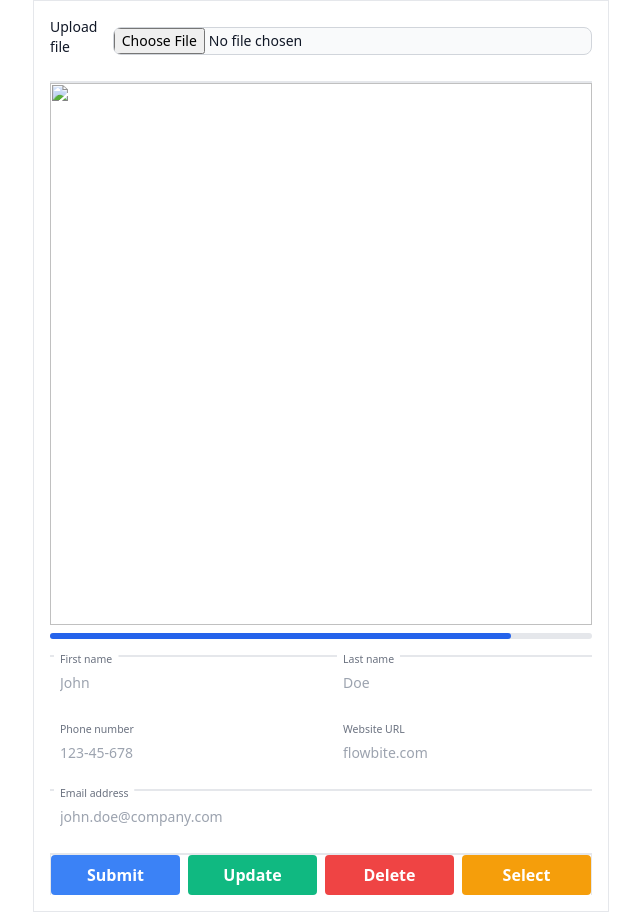
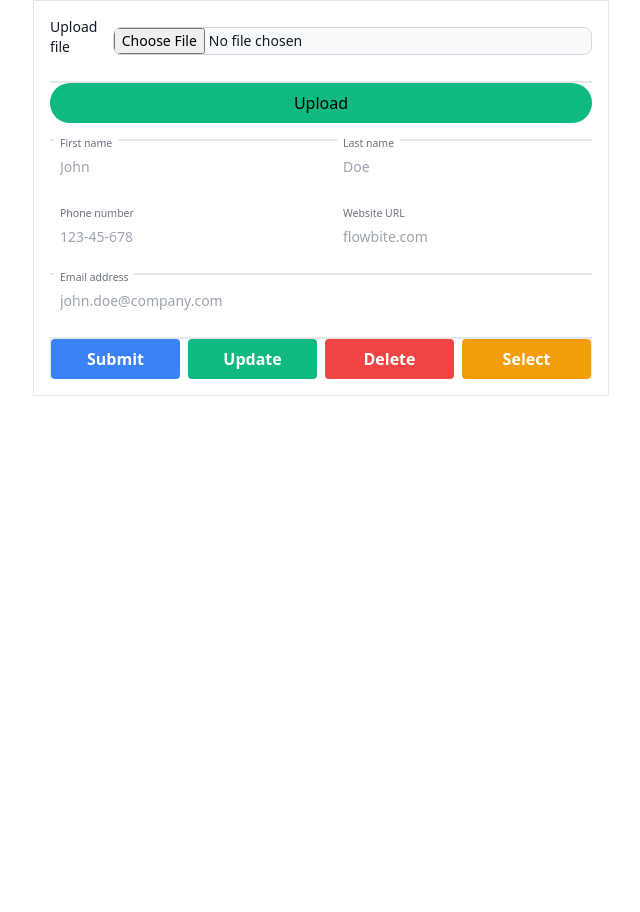
Before and after one commit to bernardyamoah/learningJs, a website: page index.html in a window 1280 px wide. Shown: the whole page, without its empty margins (319-959 px from the left). After the commit the page ends 800 px from the top, so only its background shows below. Drawn offline with nearby package versions, Linux system fonts and the light colour scheme.

Commit message:
🎨 style(fileTransfer.js): improve UI/UX of file upload feature The changes made to the fileTransfer.js file improve the user interface and user experience of the file upload feature. The changes include adding a progress bar to show the progress of the file upload, hiding the file input element and showing the uploaded image after the upload is complete. The upload button is also moved to the bottom of the page for better visibility.

```diff
--- a/fileTransfer.js
+++ b/fileTransfer.js
@@ -37,22 +37,27 @@ FileInput.onchange=e=>{
     reader=new FileReader();
 
         reader.onload=function(){
+        document.getElementById('myProfile').classList.toggle('hidden')
         document.getElementById('myProfile').src = reader.result
-    }
-        reader.readAsDataURL(files[0]);
+    },
+
+        reader.readAsDataURL(files[0])
 }
 FileInput.click()
 
 
-function uploadImage(){
+document.getElementById('upload').onclick=function(){
+
     imgName = document.getElementById('file_input').value;
     var uploadTask = ref(storage, 'Images/'+ imgName +".png").put(files[0]);
+    // Upload Progress
+    uploadTask.on('state_changed', function(snapshot){
+        document.getElemendById('progressWrapper').classList.toggle('hidden')
+        var progress = (snapshot.bytesTransferred / snapshot.totalBytes) * 100;
 
-    uploadTask.on('state_changed', function(snapshot){
-        var progress = (snapshot.bytesTransferred / snapshot.totalBytes) * 100;
+        document.getElementById('progress').innerHTML = progress + "%";
         document.getElementById('fileTransferProgress').style.width=`${progress}%`;
-
-    },
+    }),
     (error) => {
       console.log(error);
     },
@@ -73,6 +78,5 @@ function uploadImage(){
       });
     }
 
-    );
+
 }
-submitBtn.addEventListener('click',  uploadImage)
--- a/index.html
+++ b/index.html
@@ -21,10 +21,11 @@
 
 </div>
 <div class="mb-10">
-	<img id="myProfile" src="" alt="" class="w-full h-full object-cover object-center aspect-square">
-	<div class="mt-2 w-full bg-gray-200 rounded-full h-1.5 mb-4 dark:bg-gray-700">
-		<div id="fileTransferProgress" class="bg-blue-600 h-1.5 rounded-full dark:bg-blue-500" style="width: 85%"></div>
+	<img id="myProfile" src="" alt="" class="w-full h-full object-cover object-center aspect-square hidden mb-10">
+	<div id="progressWrapper" class="hidden mt-2 w-full bg-gray-200 rounded-full h-1.5 mb-4 dark:bg-gray-700">
+		<div id="fileTransferProgress" class=" bg-blue-600 h-1.5 rounded-full dark:bg-blue-500" style="width:0"></div>
 	  </div>
+	  <button id="upload" class="bg-emerald-500 rounded-full py-2 px-3 w-full">Upload</button>
 </div>
 
       <div class="grid gap-6 mb-6 md:grid-cols-2">
```
